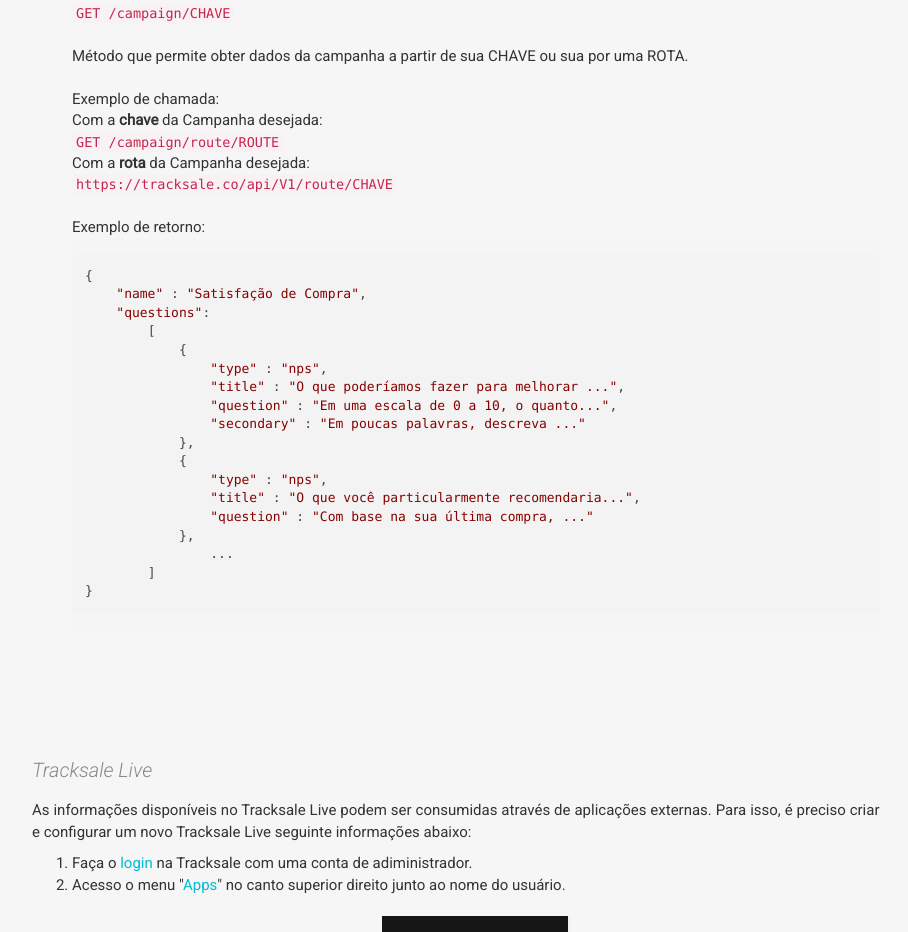
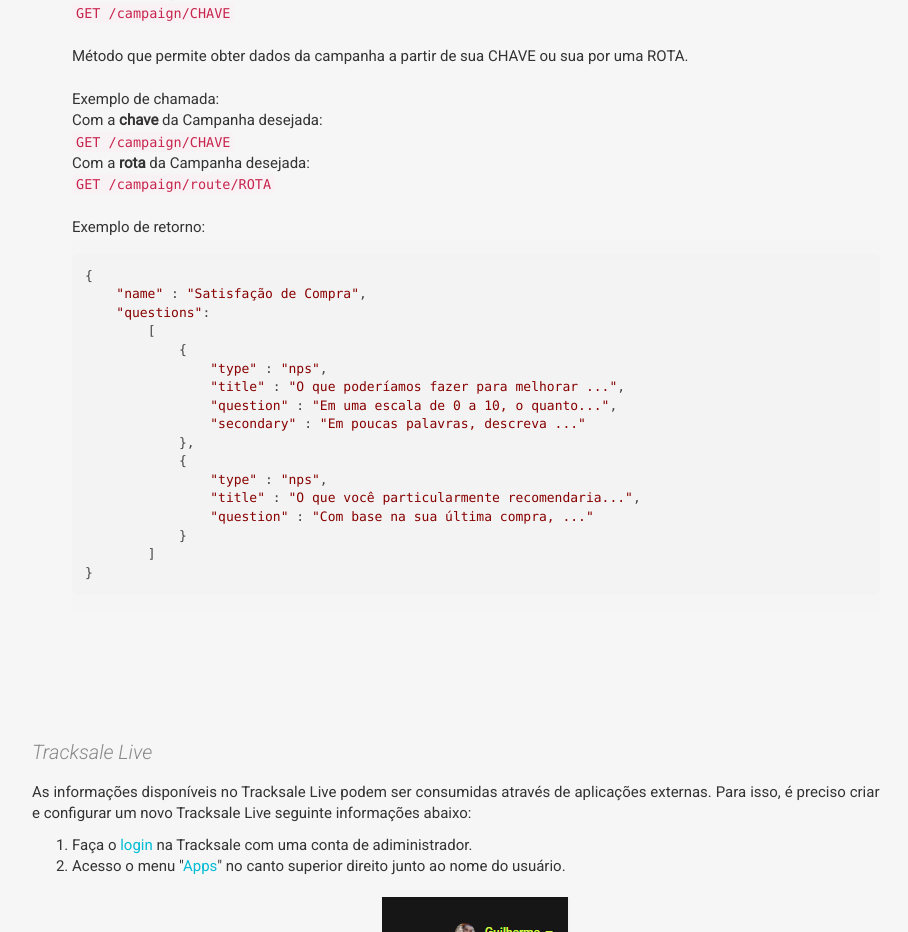
Before and after one commit to Lothav/tracksale-api, a website: page index.html in a window 1280 px wide. Shown: the part 6163-7095 px from the top of the page, without its empty margins (38-946 px from the left). Drawn offline with nearby package versions, Linux system fonts and the light colour scheme; some packages are replaced by stand-ins of ours; a script that the page names is missing.

Commit message:
link example

```diff
--- a/index.html
+++ b/index.html
@@ -448,10 +448,10 @@
                         <br><br>
                         Exemplo de chamada:<br>
                         Com a <b>chave</b> da Campanha desejada:<br>
-                        <code>GET /campaign/route/ROUTE</code>
+                        <code>GET /campaign/CHAVE</code>
                         <br>
                         Com a <b>rota</b> da Campanha desejada:<br>
-                        <code>https://tracksale.co/api/V1/route/CHAVE</code>
+                        <code>GET /campaign/route/ROTA</code>
                         <br><br>
                         Exemplo de retorno:
 <pre class="clean"><code>{
@@ -468,8 +468,7 @@
                 "type" : "nps",
                 "title" : "O que você particularmente recomendaria...",
                 "question" : "Com base na sua última compra, ..."
-            },
-                ...
+            }
         ]
 }
 </code></pre>
```
